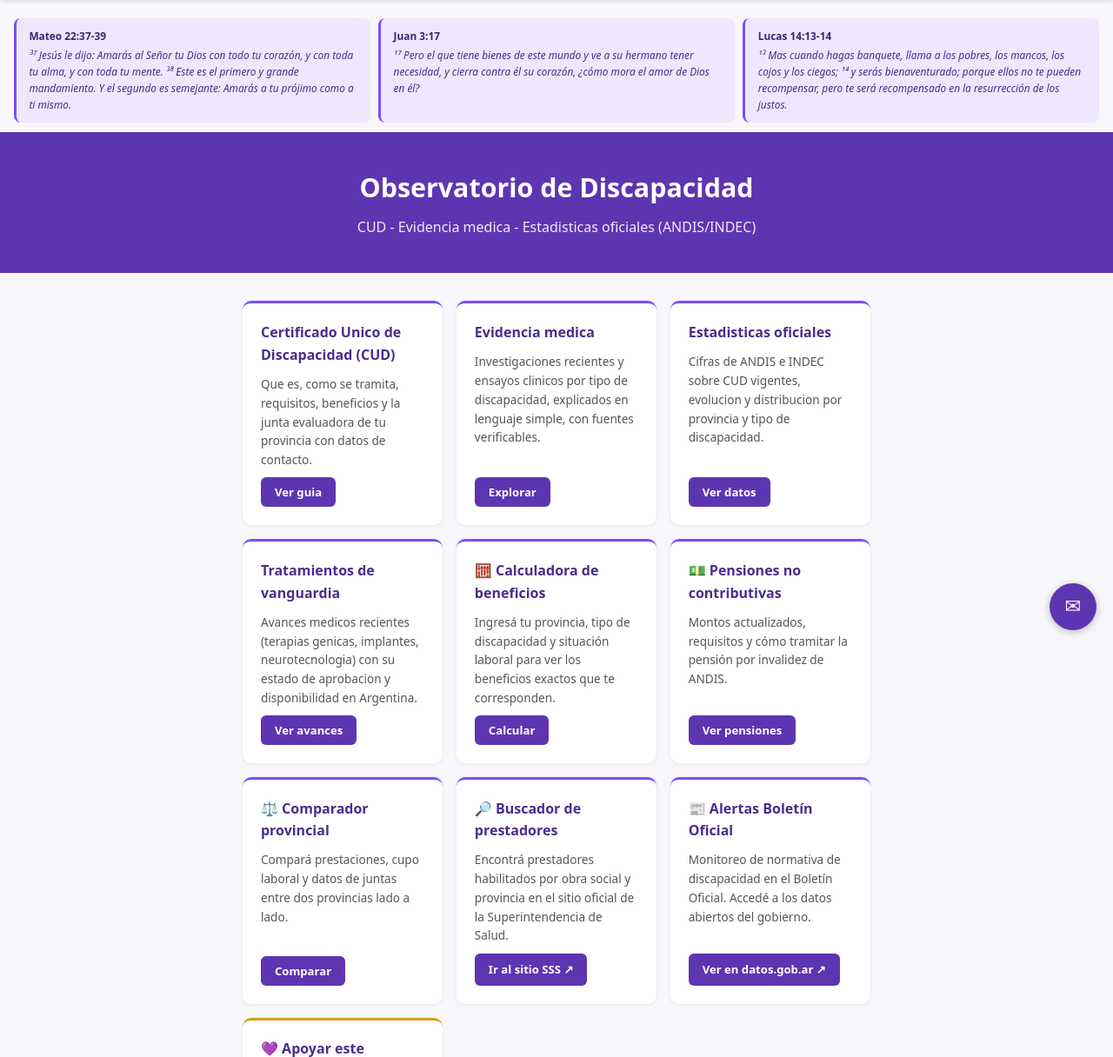
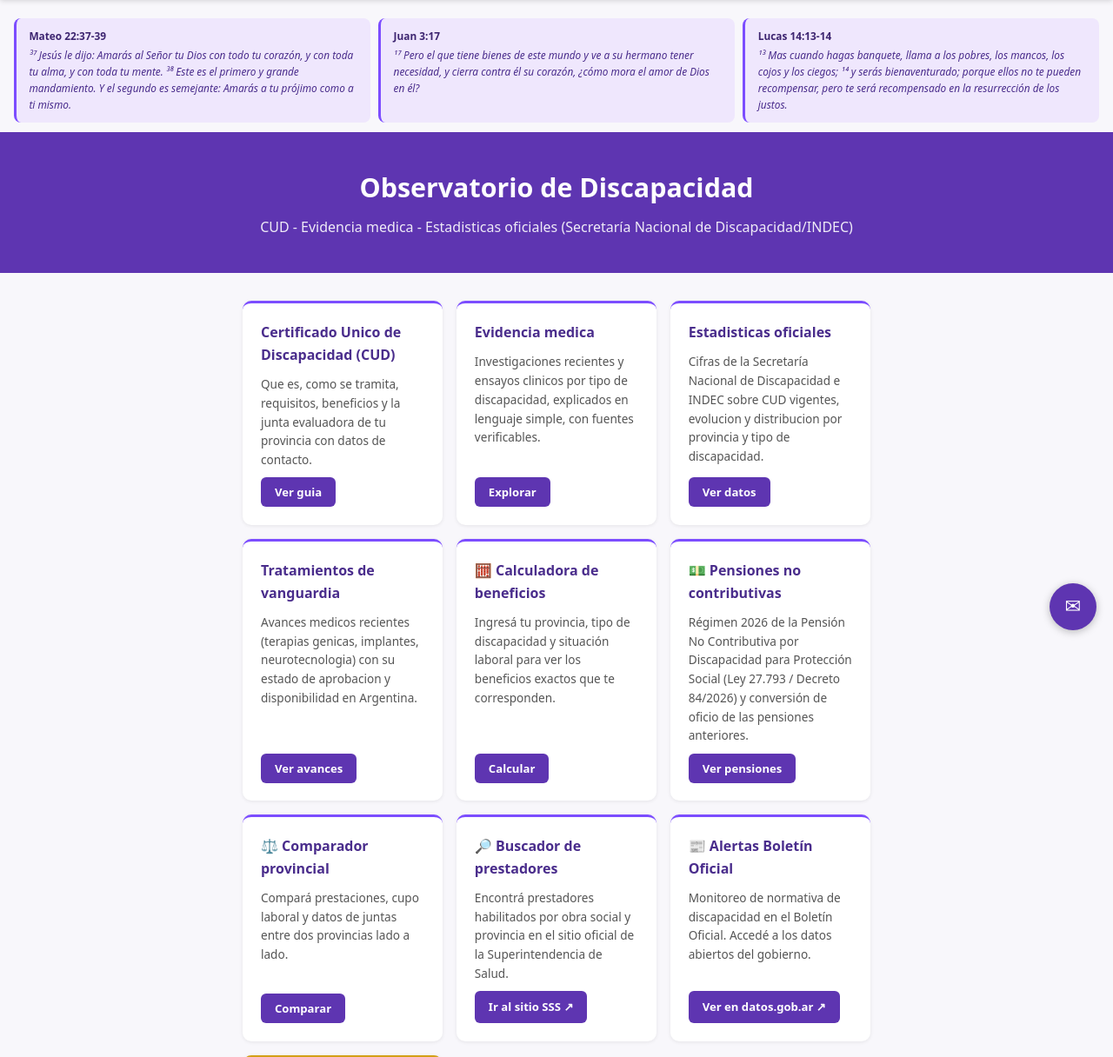
Before and after one commit to Viny2030/discapacidad, a FastAPI app: page / in a window 1280 px wide. Shown: the part 56-1272 px from the top of the page at 87% size. Run offline with FastAPI, Linux system fonts and the light colour scheme.

Commit message:
Actualiza pensiones, moratoria y renombre institucional según Decreto 84/2026

```diff
--- a/templates/index.html
+++ b/templates/index.html
@@ -272,7 +272,7 @@
 
   <header>
     <h1>Observatorio de Discapacidad</h1>
-    <p>CUD - Evidencia medica - Estadisticas oficiales (ANDIS/INDEC)</p>
+    <p>CUD - Evidencia medica - Estadisticas oficiales (Secretaría Nacional de Discapacidad/INDEC)</p>
   </header>
 
   <!-- ====================== INICIO ====================== -->
@@ -293,7 +293,7 @@
         </div>
         <div class="home-card">
           <h3>Estadisticas oficiales</h3>
-          <p>Cifras de ANDIS e INDEC sobre CUD vigentes, evolucion y distribucion
+          <p>Cifras de la Secretaría Nacional de Discapacidad e INDEC sobre CUD vigentes, evolucion y distribucion
              por provincia y tipo de discapacidad.</p>
           <button class="go-btn" onclick="switchTab('estadistico')">Ver datos</button>
         </div>
@@ -310,7 +310,7 @@
         </div>
         <div class="home-card">
           <h3>💵 Pensiones no contributivas</h3>
-          <p>Montos actualizados, requisitos y cómo tramitar la pensión por invalidez de ANDIS.</p>
+          <p>Régimen 2026 de la Pensión No Contributiva por Discapacidad para Protección Social (Ley 27.793 / Decreto 84/2026) y conversión de oficio de las pensiones anteriores.</p>
           <button class="go-btn" onclick="switchTab('pensiones')">Ver pensiones</button>
         </div>
         <div class="home-card">
@@ -588,59 +588,105 @@
   <!-- ====================== PENSIONES ====================== -->
   <div class="panel" id="panel-pensiones">
     <div class="wrap">
-      <div class="card">
-        <h2>💵 Pensiones no contributivas por invalidez</h2>
-        <p>Las pensiones no contributivas (PNC) son prestaciones económicas que otorga el Estado a personas en situación de vulnerabilidad. Las administra ANDIS (antes ANSES).</p>
-
-        <h3>¿Quiénes pueden acceder?</h3>
+      <div class="card" style="border-left:4px solid #f5a623">
+        <h2>🆕 Nuevo régimen — Decreto 84/2026</h2>
+        <p>Desde el <strong>03/02/2026</strong>, el <strong>Decreto 84/2026</strong> reglamentó la <strong>Ley de Emergencia Nacional en Discapacidad N° 27.793</strong> y creó la <strong>Pensión No Contributiva por Discapacidad para Protección Social</strong>, que reemplaza a la antigua "pensión por invalidez" (Ley 18.910) para las personas con discapacidad.</p>
+        <p>La autoridad de aplicación es la <strong>SECRETARÍA NACIONAL DE DISCAPACIDAD del MINISTERIO DE SALUD</strong> (ex ANDIS, incorporada al Ministerio de Salud por Decreto 942/25). El pago y la liquidación están a cargo de <strong>ANSES</strong>.</p>
+      </div>
+
+      <div class="card" style="border-left:4px solid #2e7d32">
+        <h2>🔄 ¿Ya tenías una pensión no contributiva? — Conversión de oficio</h2>
+        <p>Si ya cobrabas una pensión no contributiva otorgada <strong>antes</strong> de la vigencia de la Ley 27.793, <strong>no tenés que hacer ningún trámite</strong>: la conversión es automática ("de oficio").</p>
         <ul style="padding-left:1.2rem;margin:.5rem 0 1rem">
-          <li style="margin-bottom:.4rem">Personas con discapacidad mayor al <strong>76%</strong> de incapacidad laboral</li>
-          <li style="margin-bottom:.4rem">Sin ingresos propios ni familiares a cargo que puedan sustentarlas</li>
-          <li style="margin-bottom:.4rem">Sin obra social ni jubilación o pensión de ningún tipo</li>
-          <li style="margin-bottom:.4rem">Ser argentino/a nativo/a o naturalizado/a con más de 10 años de residencia</li>
-          <li style="margin-bottom:.4rem">Edad: cualquier edad (incluye menores de 18 con representante legal)</li>
+          <li style="margin-bottom:.4rem">La Secretaría Nacional de Discapacidad debía iniciar el proceso dentro de los <strong>15 días hábiles</strong> desde la publicación de la reglamentación (04/02/2026).</li>
+          <li style="margin-bottom:.4rem">Se verifica si todavía cumplís los requisitos vigentes al momento en que te otorgaron la pensión.</li>
+          <li style="margin-bottom:.4rem">Si no los cumplís, tenés derecho a intervenir en el expediente y presentar la información que consideres necesaria antes de que se resuelva nada (derecho de defensa).</li>
+          <li style="margin-bottom:.4rem">Mientras se tramita la conversión, <strong>seguís cobrando el beneficio que ya tenías</strong>, sin interrupciones.</li>
         </ul>
-
-        <h3>Monto y actualización</h3>
-        <div class="kv-row"><dt>Haber mensual</dt><dd>Equivalente al 70% del haber mínimo jubilatorio vigente (se actualiza con cada actualización previsional)</dd></div>
-        <div class="kv-row"><dt>Actualización</dt><dd>Trimestral, siguiendo la movilidad jubilatoria (Ley 27.609)</dd></div>
-        <div class="kv-row"><dt>Monto actual</dt><dd><a href="https://www.argentina.gob.ar/andis/pensiones" target="_blank" rel="noopener">Ver monto vigente en ANDIS ↗</a></dd></div>
-
-        <h3>¿Cómo tramitarla?</h3>
-        <ol style="padding-left:1.2rem;margin:.5rem 0 1rem">
-          <li style="margin-bottom:.5rem">Obtener el <strong>CUD</strong> (Certificado Único de Discapacidad) — primer paso obligatorio</li>
-          <li style="margin-bottom:.5rem">Sacar turno en ANDIS: <a href="https://www.argentina.gob.ar/tramites/sacar-turno-andis" target="_blank" rel="noopener">argentina.gob.ar/tramites/sacar-turno-andis ↗</a></li>
-          <li style="margin-bottom:.5rem">Presentar: DNI, CUD, declaración jurada de ingresos, constancia de CUIL y datos bancarios (CBU)</li>
-          <li style="margin-bottom:.5rem">ANDIS evalúa la situación socioeconómica (puede hacer visita domiciliaria)</li>
-          <li style="margin-bottom:.5rem">Si se aprueba, el cobro se realiza por <strong>Banco Nación</strong> o CBU propio</li>
-        </ol>
-
-        <h3>Calendario de cobro</h3>
-        <p>El calendario se publica mensualmente según terminación de DNI. Consultalo directamente en ANDIS:</p>
-        <a class="btn-sm" href="https://www.argentina.gob.ar/andis/pensiones/calendario-de-pago" target="_blank" rel="noopener" style="display:inline-block;margin-top:.5rem">📅 Ver calendario de cobro ANDIS ↗</a>
+        <p class="muted">Base normativa: Art. 9° Ley 27.793 y Art. 9° Anexo I del Decreto 84/2026.</p>
+      </div>
+
+      <div class="card">
+        <h2>💵 Pensión No Contributiva por Discapacidad para Protección Social</h2>
+        <p>Prestación económica no contributiva creada por la Ley 27.793 para personas con discapacidad en situación de vulnerabilidad social.</p>
+
+        <h3>⚠️ Qué está definido y qué falta todavía</h3>
+        <p>El Decreto 84/2026 reglamenta los aspectos <strong>administrativos</strong> de la pensión (pago, suspensión, caducidad, recursos). Los <strong>criterios sustantivos de acceso</strong> — porcentaje de incapacidad, tope de ingresos y demás condiciones de evaluación socioeconómica — todavía deben acordarse entre la Secretaría Nacional de Discapacidad y el <strong>Consejo Federal de Discapacidad</strong> (Art. 3° del Decreto 84/2026), por lo que pueden no coincidir con los requisitos históricos de la ex "pensión por invalidez".</p>
+        <p class="muted">Las Pensiones No Contributivas por Invalidez Laboral y por Vejez (categorías distintas, no específicas de discapacidad) siguen rigiéndose por el Decreto 432/97, sin cambios (Art. 5° Anexo I).</p>
+
+        <h3>Apoderados y representantes</h3>
+        <ul style="padding-left:1.2rem;margin:.5rem 0 1rem">
+          <li style="margin-bottom:.4rem">Se pueden designar apoderados para el cobro mediante poder o carta poder ante la Secretaría Nacional de Discapacidad, renovable <strong>anualmente</strong> presentando fe de vida.</li>
+          <li style="margin-bottom:.4rem">Si el beneficiario es menor de edad o fue declarado incapaz por sentencia judicial, cobra el padre, madre, tutor, guardador o curador.</li>
+        </ul>
+
+        <h3>Obligaciones del beneficiario</h3>
+        <ul style="padding-left:1.2rem;margin:.5rem 0 1rem">
+          <li style="margin-bottom:.4rem">Presentar declaraciones juradas, informes y documentación que pida la Secretaría, y permitir inspecciones, auditorías y encuestas socioeconómicas.</li>
+          <li style="margin-bottom:.4rem">Avisar dentro de los <strong>15 días hábiles</strong> cualquier cambio de salud, situación económica, domicilio u otra circunstancia que afecte el derecho a la prestación. No hacerlo genera responsabilidad por lo cobrado indebidamente.</li>
+        </ul>
+
+        <h3>Pago</h3>
+        <div class="kv-row"><dt>A cargo de</dt><dd>ANSES, por entidades financieras autorizadas por el BCRA</dd></div>
+        <div class="kv-row"><dt>Devengamiento</dt><dd>Desde el primer día del mes siguiente al acto administrativo que otorga la pensión</dd></div>
+
+        <h3>Suspensión del pago</h3>
+        <ul style="padding-left:1.2rem;margin:.5rem 0 1rem">
+          <li style="margin-bottom:.4rem">Incumplimiento de las obligaciones del beneficiario o sus representantes</li>
+          <li style="margin-bottom:.4rem">Inasistencia injustificada a una citación relacionada con los requisitos del beneficio</li>
+          <li style="margin-bottom:.4rem">Percepción indebida de haberes</li>
+          <li style="margin-bottom:.4rem">Citaciones que no pudieron entregarse por datos declarados incorrectos o desactualizados</li>
+        </ul>
+
+        <h3>Caducidad y rehabilitación</h3>
+        <p>La pensión <strong>caduca</strong> por: muerte o fallecimiento presunto, renuncia, abandono del país (más de 3 meses sin registrar reingreso), 3 mensualidades consecutivas sin cobrar sin causa justificada, incompatibilidad con otras prestaciones, desaparición de las causas que motivaron el beneficio, o condena a más de 3 años de prisión.</p>
+        <p>Se puede pedir la <strong>rehabilitación</strong> de una pensión caduca o suspendida probando el derecho; puede requerir una nueva verificación socioeconómica. Si se hace lugar, el pago se retoma desde el mes siguiente, sin cobrar lo caído (salvo que la suspensión/caducidad haya sido improcedente).</p>
+
+        <h3>Recursos si te la niegan, suspenden o caducan</h3>
+        <div class="kv-row"><dt>Reconsideración</dt><dd>Dentro de los 60 días de notificado</dd></div>
+        <div class="kv-row"><dt>Jerárquico</dt><dd>Dentro de los 90 días de notificado</dd></div>
+        <p class="muted">Se tramitan según el Reglamento de Procedimientos Administrativos — Decreto 1759/72 (T.O. 2017).</p>
+
+        <h3>Características de la prestación</h3>
+        <ul style="padding-left:1.2rem;margin:.5rem 0 1rem">
+          <li style="margin-bottom:.4rem">Es <strong>inembargable</strong></li>
+          <li style="margin-bottom:.4rem">Es <strong>personalísima</strong>: solo corresponde al propio beneficiario</li>
+          <li style="margin-bottom:.4rem">No puede cederse ni afectarse a terceros</li>
+          <li style="margin-bottom:.4rem">Se mantiene mientras subsistan las causas que la originaron</li>
+        </ul>
 
         <h3 style="margin-top:1.2rem">Links oficiales</h3>
         <div style="display:flex;flex-direction:column;gap:.6rem;margin-top:.5rem">
-          <a href="https://www.argentina.gob.ar/andis/pensiones" target="_blank" rel="noopener">🏛 Información general de pensiones — ANDIS</a>
-          <a href="https://www.argentina.gob.ar/andis/pensiones-no-contributivas-por-invalidez" target="_blank" rel="noopener">📋 Requisitos y formularios PNC por invalidez</a>
-          <a href="https://www.argentina.gob.ar/andis/pensiones/calendario-de-pago" target="_blank" rel="noopener">📅 Calendario de pago</a>
-          <a href="https://www.argentina.gob.ar/tramites/sacar-turno-andis" target="_blank" rel="noopener">🗓 Sacar turno ANDIS</a>
-          <a href="tel:0800-333-2634">📞 0800-333-ANDIS (2634) — gratuito</a>
-        </div>
-
-        <p class="muted" style="margin-top:1rem">Normativa: Ley 18.910 / Decreto 432/97 / Ley 27.609 (movilidad)</p>
-      </div>
-
-      <div class="card">
-        <h2>💊 Medicamentos y cobertura adicional con PNC</h2>
-        <p>Las personas con PNC por invalidez tienen derecho a:</p>
+          <a href="https://www.boletinoficial.gob.ar/#!DetalleNorma/338137/QR" target="_blank" rel="noopener">📄 Decreto 84/2026 — Boletín Oficial ↗</a>
+          <a href="https://www.argentina.gob.ar/andis/pensiones" target="_blank" rel="noopener">🏛 Información de pensiones — Secretaría Nacional de Discapacidad ↗</a>
+          <a href="https://www.argentina.gob.ar/tramites/sacar-turno-andis" target="_blank" rel="noopener">🗓 Sacar turno</a>
+          <a href="tel:0800-333-2634">📞 0800-333-2634 — gratuito</a>
+        </div>
+
+        <p class="muted" style="margin-top:1rem">Normativa: Ley 27.793 / Decreto 84/2026 (Anexo I y Anexo II) / Decreto 1759/72 T.O. 2017</p>
+      </div>
+
+      <div class="card">
+        <h2>💊 Medicamentos y cobertura adicional con la pensión</h2>
+        <p>Las personas titulares de la Pensión No Contributiva por Discapacidad para Protección Social tienen derecho a:</p>
         <ul style="padding-left:1.2rem;margin:.5rem 0">
-          <li style="margin-bottom:.4rem"><strong>Obra social ANDIS</strong>: cobertura médica para titular y grupo familiar</li>
+          <li style="margin-bottom:.4rem"><strong>Obra social</strong>: cobertura médica para titular y grupo familiar</li>
           <li style="margin-bottom:.4rem"><strong>Medicamentos</strong> gratuitos vinculados a la discapacidad</li>
           <li style="margin-bottom:.4rem"><strong>Prestaciones de rehabilitación</strong> al 100% (Ley 24.901)</li>
           <li style="margin-bottom:.4rem">SUBE con descuento del 100% para transporte público</li>
         </ul>
-        <a href="https://www.argentina.gob.ar/andis/obras-social" target="_blank" rel="noopener">Ver obra social ANDIS ↗</a>
+        <a href="https://www.argentina.gob.ar/andis/obras-social" target="_blank" rel="noopener">Ver obra social ↗</a>
+      </div>
+
+      <div class="card">
+        <h2>🧾 Moratoria impositiva para prestadores (Ley 24.901)</h2>
+        <p>El Decreto 84/2026 (Art. 4° inciso b, Anexo I) creó un régimen de regularización de deudas tributarias, aduaneras y de la seguridad social vencidas al <strong>31/12/2025</strong> para los prestadores comprendidos en la Ley 24.901.</p>
+        <ul style="padding-left:1.2rem;margin:.5rem 0 1rem">
+          <li style="margin-bottom:.4rem">Condonación de hasta el <strong>100%</strong> de intereses resarcitorios y punitorios</li>
+          <li style="margin-bottom:.4rem">Condonación de multas por infracciones formales no firmes, si se regulariza la obligación</li>
+          <li style="margin-bottom:.4rem">La nómina de prestadores habilitados la remite la Secretaría Nacional de Discapacidad a <strong>ARCA</strong> (ex AFIP)</li>
+        </ul>
+        <p class="muted">ARCA debía dictar las normas operativas del régimen dentro de los 15 días hábiles desde la vigencia de la reglamentación.</p>
       </div>
     </div>
   </div>
@@ -1961,8 +2007,8 @@
     // Beneficios adicionales según situación laboral
     const BENEFICIOS_LABORALES = {
       desocupado: [
-        { nombre: 'Pensión no contributiva por invalidez', detalle: 'Si tenés más del 76% de incapacidad y no tenés ingresos, podés solicitar PNC en ANDIS.', url: 'https://www.argentina.gob.ar/andis/pensiones' },
-        { nombre: 'Seguro de desempleo especial', detalle: 'Consultá en ANDIS por apoyos económicos específicos para personas con discapacidad desocupadas.' },
+        { nombre: 'Pensión No Contributiva por Discapacidad para Protección Social', detalle: 'Si no tenés ingresos propios ni familiares que te sostengan, podés consultar si accedés a la nueva pensión creada por la Ley 27.793 (Decreto 84/2026).', url: 'https://www.argentina.gob.ar/andis/pensiones' },
+        { nombre: 'Seguro de desempleo especial', detalle: 'Consultá en la Secretaría Nacional de Discapacidad por apoyos económicos específicos para personas con discapacidad desocupadas.' },
         { nombre: 'Cupo laboral estatal (4%)', detalle: 'Tenés prioridad para ingresar al Estado. El 4% de los cargos están reservados (Ley 22.431 art. 8).', url: 'https://www.argentina.gob.ar/normativa/nacional/ley-22431-23752' },
       ],
       empleado_privado: [
@@ -1981,7 +2027,7 @@
         { nombre: 'Microcréditos accesibles', detalle: 'Programas de financiamiento para emprendedores con discapacidad. Consultá en Ministerio de Desarrollo Social.' },
       ],
       jubilado: [
-        { nombre: 'Pensión graciable adicional', detalle: 'En algunos casos podés acumular jubilación y PNC. Consultá en ANDIS.' },
+        { nombre: 'Pensión graciable adicional', detalle: 'En algunos casos podés acumular jubilación y pensión no contributiva. Consultá en la Secretaría Nacional de Discapacidad.' },
         { nombre: 'Obra social PAMI', detalle: 'Si sos jubilado ANSES, tenés cobertura PAMI con beneficios adicionales por discapacidad.' },
         { nombre: 'Medicamentos gratuitos PAMI', detalle: 'PAMI cubre medicamentos al 100% para jubilados con discapacidad certificada.', url: 'https://www.pami.org.ar' },
       ],
@@ -2045,9 +2091,9 @@
         if (laboral === 'desocupado') {
           cardPension.style.display = 'block';
           document.getElementById('calc-pension-info').innerHTML =
-            '<p>Si tu porcentaje de incapacidad es mayor al <strong>76%</strong> y no tenés ingresos propios ni familiares que te sostengan, podés solicitar la <strong>Pensión No Contributiva por Invalidez</strong> en ANDIS.</p>' +
+            '<p>Si no tenés ingresos propios ni familiares que te sostengan, podés consultar si accedés a la <strong>Pensión No Contributiva por Discapacidad para Protección Social</strong> (Ley 27.793, reglamentada por el Decreto 84/2026). Si ya cobrabas la ex pensión por invalidez, la conversión es automática y no necesitás volver a tramitarla.</p>' +
             '<div style="display:flex;gap:.6rem;flex-wrap:wrap;margin-top:.8rem">' +
-            '<a class="btn-sm" href="https://www.argentina.gob.ar/andis/pensiones" target="_blank" rel="noopener">Ver info en ANDIS ↗</a>' +
+            '<a class="btn-sm" href="https://www.argentina.gob.ar/andis/pensiones" target="_blank" rel="noopener">Ver info oficial ↗</a>' +
             '<a class="btn-sm" href="https://www.argentina.gob.ar/tramites/sacar-turno-andis" target="_blank" rel="noopener">Sacar turno ↗</a>' +
             '</div>';
         } else {
```
Also changed, not shown: manual_usuario.md (+12 -8 lines), scripts/api_cud.py (+5 -4 lines), scripts/datos_cud.py (+35 -9 lines), README.md.
